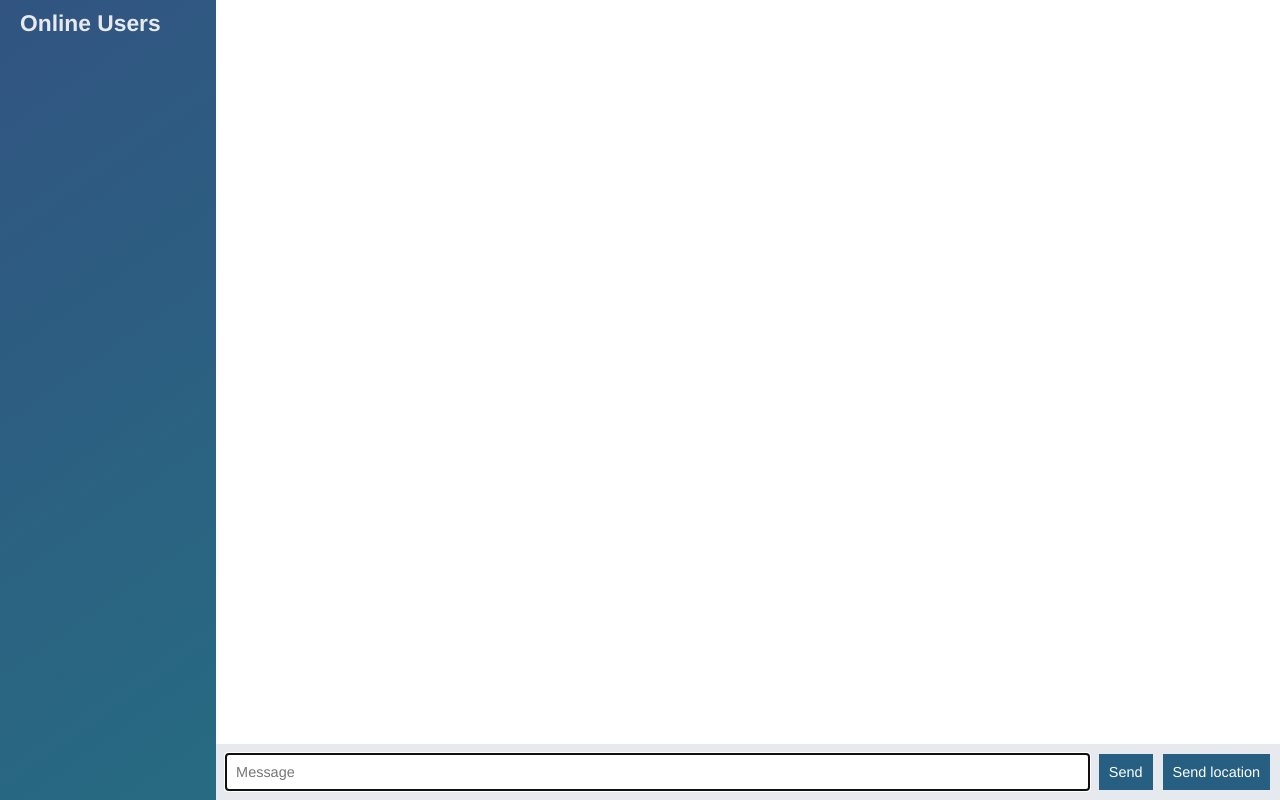
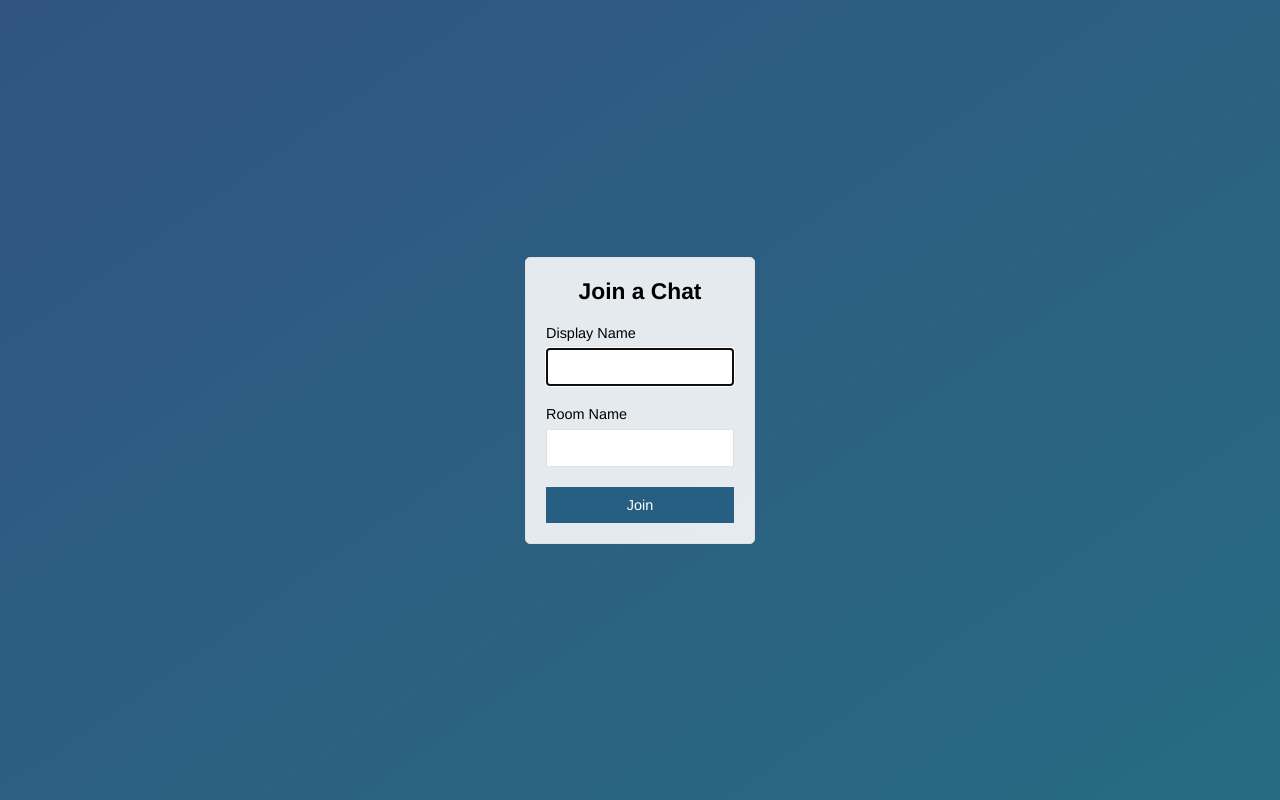
Before and after one commit to nyx-code/node-chat-app, a website: page public/index.html in a window 1280 px wide. Drawn offline with nearby package versions, Linux system fonts and the light colour scheme; no server answers.

Commit message:
Add join page that submit to chat.html

```diff
--- a/public/index.html
+++ b/public/index.html
@@ -2,61 +2,29 @@
 <html lang="en">
 <head>
     <meta charset="UTF-8">
-    <meta name="viewport" content="width=device-width, initial-scale=1.0">
+    <meta name="viewport" content="width=device-width, initial-scale=1.0, user-scalable=no">
     <meta http-equiv="X-UA-Compatible" content="ie=edge">
-    <title>Chat App</title>
-
+    <title>Join | ChatApp</title>
     <link rel="stylesheet" href="css/styles.css">
 </head>
-<body class="chat">
-
-    <div class="chat__sidebar">
-        <h3>Online Users</h3>
-        <div id="users"></div>
+<body class="centered-form">
+    <div class="centered-form__form">
+        <form action="/chat.html">
+            <div class="form-field">
+                <h3>Join a Chat</h3>
+            </div>
+            <div class="form-field">
+                <label for="">Display Name</label>
+                <input type="text" name="name" id="" autofocus autocomplete="off">
+            </div>
+            <div class="form-field">
+                <label for="">Room Name</label>
+                <input type="text" name="room" id="" autocomplete="off">
+            </div>
+            <div class="form-field">
+                <button>Join</button>
+            </div>
+        </form>
     </div>
-
-
-    <div class="chat__main">
-        <ol id="messages" class="chat__messages"></ol>
-
-        <div class="chat__footer">
-            <form id="message-form" >
-                <input type="text" name="message" placeholder="Message" autofocus="true" autocomplete="off">
-                <button>Send</button>
-            </form>
-            <button id="send-location">Send location</button>
-        </div>
-    </div>
-
-    <script id="message-template" type="text/template">
-        <li class="message">
-            <div class="message__title">
-                <h4>{{from}}</h4>
-                <span>{{createdAt}}</span>
-            </div>
-            <div class="message__body">
-                <p>{{text}}</p>
-            </div>
-        </li>
-    </script>
-
-    <script id="location-message-template" type="text/template">
-        <li class="message">
-            <div class="message__title">
-                <h4>{{from}}</h4>
-                <span>{{createdAt}}</span>
-            </div>
-            <div class="message__body">
-                <p><a href="{{url}}" target="_blank">My current location</a></p>
-            </div>
-        </li>
-    </script>
-
-
-    <script src="/socket.io/socket.io.js"></script>
-    <script src="js/libs/jquery-3.3.1.min.js"></script>
-    <script src="js/libs/moment.js"></script>
-    <script src="js/libs/mustache.js"></script>
-    <script src="js/index.js"></script>
 </body>
 </html>
```
Also changed, not shown: public/chat.html (added, +62 -0 lines), public/js/chat.js (renamed from public/js/index.js).
